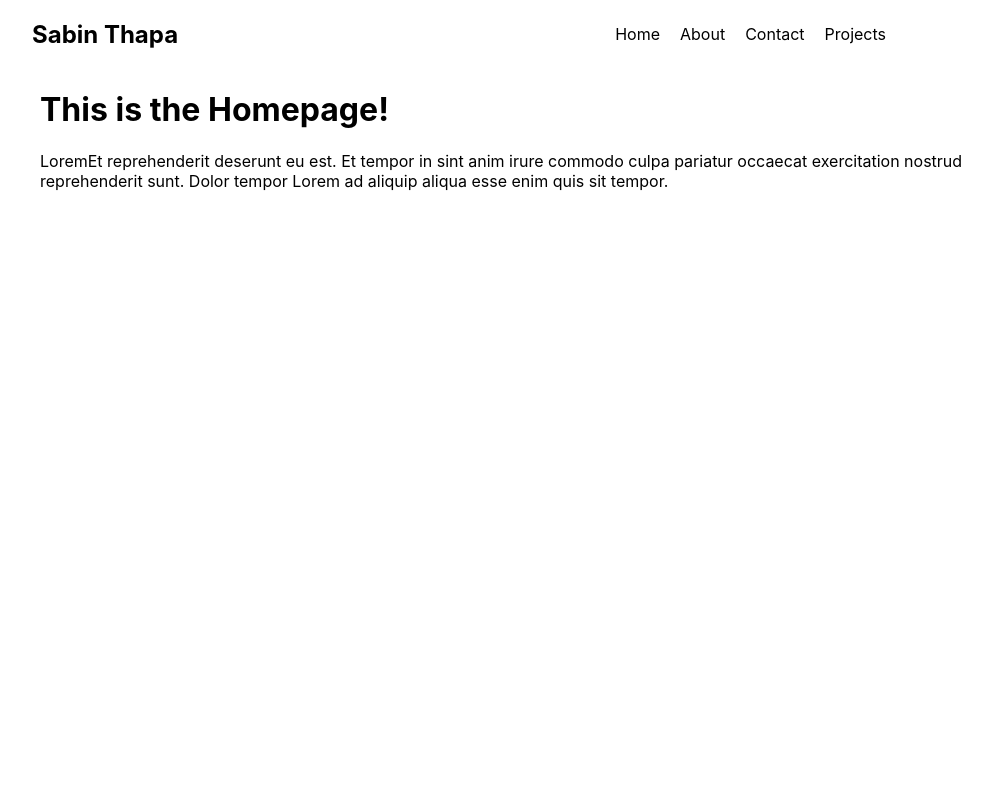
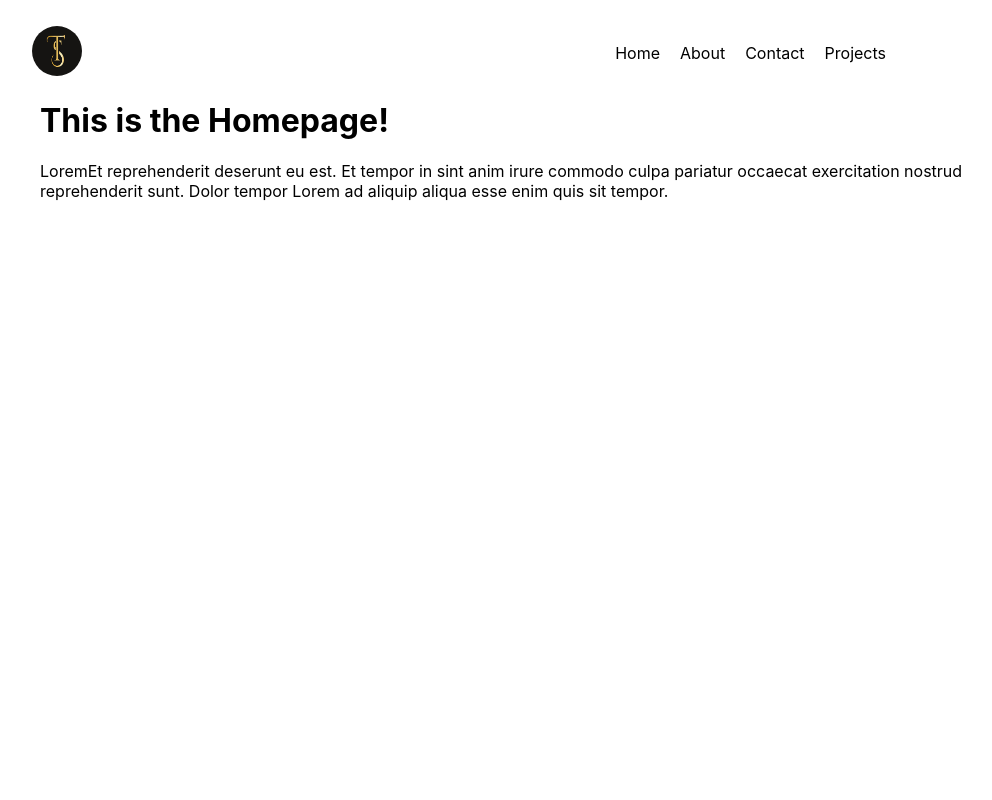
Before and after one commit to sabin-thapa/nextjs-2022, a Next.js app: page / in a window 1280 px wide. Shown: the top 800 px of the page, without its empty margins (128-1120 px from the left). Built offline with nearby package versions, Linux system fonts and the light colour scheme.

Commit message:
add Image:logo

```diff
--- a/components/Navbar.js
+++ b/components/Navbar.js
@@ -1,11 +1,12 @@
 import Link from "next/link";
 import React from "react";
+import Image from "next/image";
 import navStyles from "../styles/Navbar.module.css";
 const Navbar = () => {
   return (
     <nav className={navStyles.navbar}>
       <div className={navStyles.logo}>
-        <h1> Sabin Thapa</h1>
+        <Image src="/logo.jpg" height={50} width={50} />
       </div>
       <ul className={navStyles.navItems}>
         <li>
--- a/styles/Navbar.module.css
+++ b/styles/Navbar.module.css
@@ -1,6 +1,10 @@
 .navbar {
   display: flex;
   justify-content: space-between;
+}
+
+.logo img {
+  border-radius: 50%;
 }
 
 .navbar ul {
--- a/styles/globals.css
+++ b/styles/globals.css
@@ -2,6 +2,7 @@ html,
 body {
   padding: 0;
   margin: 0;
+  margin-top: 1%;
   font-family: -apple-system, BlinkMacSystemFont, Segoe UI, Roboto, Oxygen,
     Ubuntu, Cantarell, Fira Sans, Droid Sans, Helvetica Neue, sans-serif;
 }
```
Also changed, not shown: public/logo.jpg (added).
